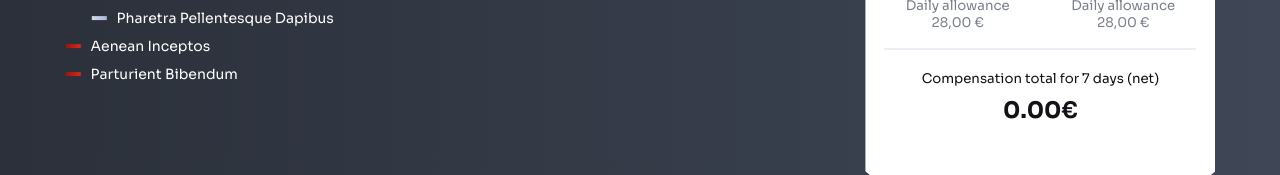
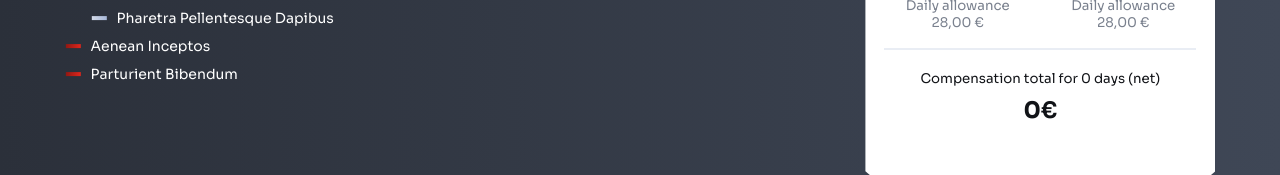
Before and after one commit to gabelashvili/redberry, a React (Create React App) app: page / in a window 1280 px wide. Shown: the part 609-784 px from the top of the page. Built offline with nearby package versions, Linux system fonts and the light colour scheme.

Commit message:
add total amount calculation

```diff
--- a/src/components/Calculator/Calculator.js
+++ b/src/components/Calculator/Calculator.js
@@ -32,11 +32,21 @@ const Calculator = () => {
     days: '',
     tubercolosis: false,
   });
+  const [total, setTotal] = useState({
+    amount: 0,
+    days: 0,
+  });
   const compensation = (values.avgIncome * 70) / 100 || 0;
-
   const employerCompensation = parseInt(calculateEmployerCompensatesDays(values.days) * compensation, 10).toFixed(2);
   const insuranceCompensation = (calculateInsuranceCompensatesDays(values.days, values.tubercolosis) * compensation).toFixed(2);
-  const totalCompensation = (Number(employerCompensation) + Number(insuranceCompensation)).toFixed(2);
+
+  const handleCalculate = () => {
+    const totalCompensation = (Number(employerCompensation) + Number(insuranceCompensation)).toFixed(2);
+    setTotal({
+      amount: totalCompensation,
+      days: calculateEmployerCompensatesDays(values.days) + calculateInsuranceCompensatesDays(values.days, values.tubercolosis),
+    });
+  };
 
   const handleChange = (field, value) => {
     if (value === '') {
@@ -66,7 +76,7 @@ const Calculator = () => {
         value={values.tubercolosis}
         handleChange={() => setValues({ ...values, tubercolosis: !values.tubercolosis })}
       />
-      <Button handleClick={() => console.log('ae')}>Calculate</Button>
+      <Button handleClick={handleCalculate}>Calculate</Button>
       <div className="calculator__details">
         <div className="calculator__details-wrapper">
           <p className="calculator__details-title">The employer compensates</p>
@@ -82,8 +92,8 @@ const Calculator = () => {
         </div>
       </div>
       <div className="calculator__total">
-        <p className="calculator__total-title">Compensation total for 7 days (net)</p>
-        <p className="calculator__total-value">{totalCompensation}€</p>
+        <p className="calculator__total-title">Compensation total for {total.days} days (net)</p>
+        <p className="calculator__total-value">{total.amount}€</p>
       </div>
     </div>
   );
```
